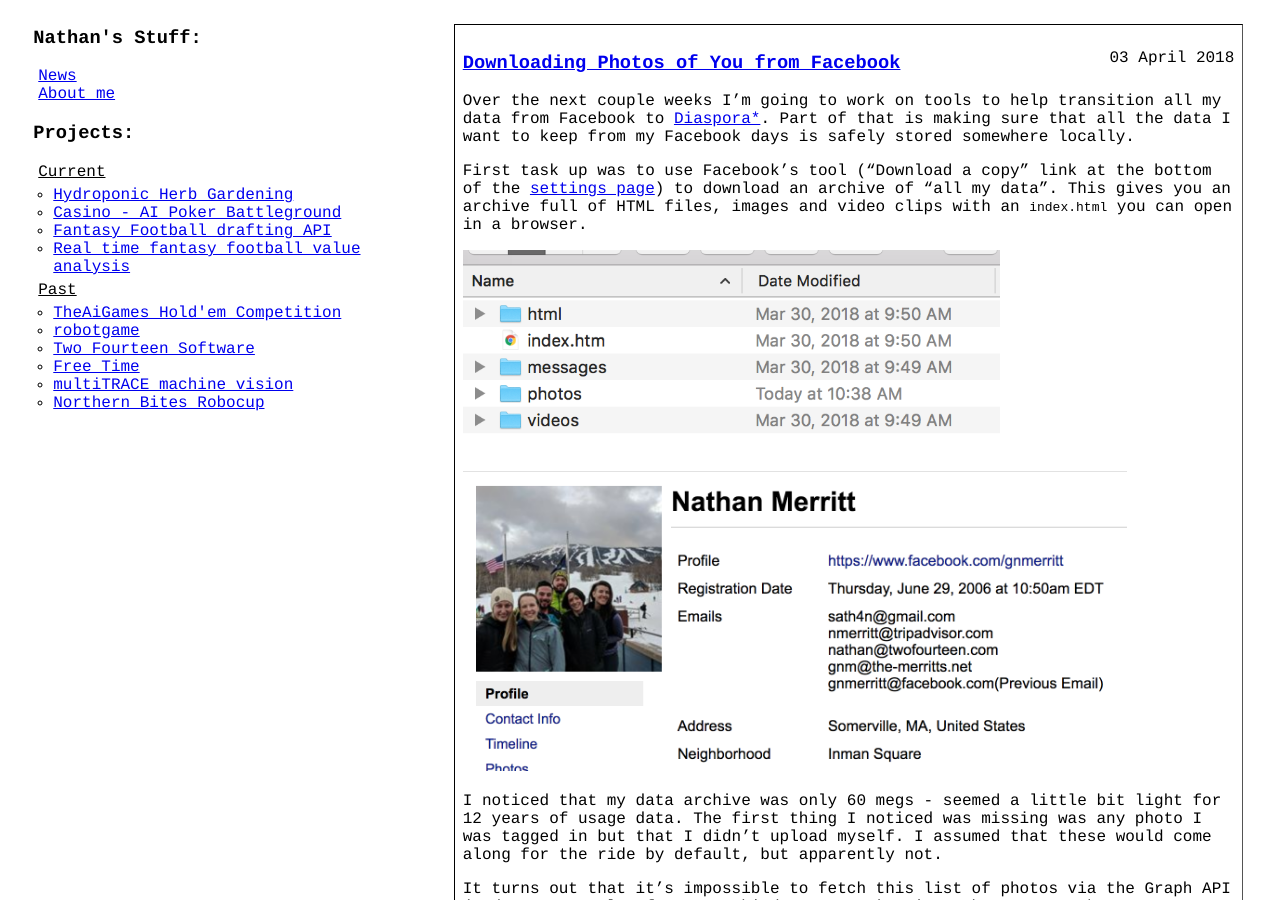
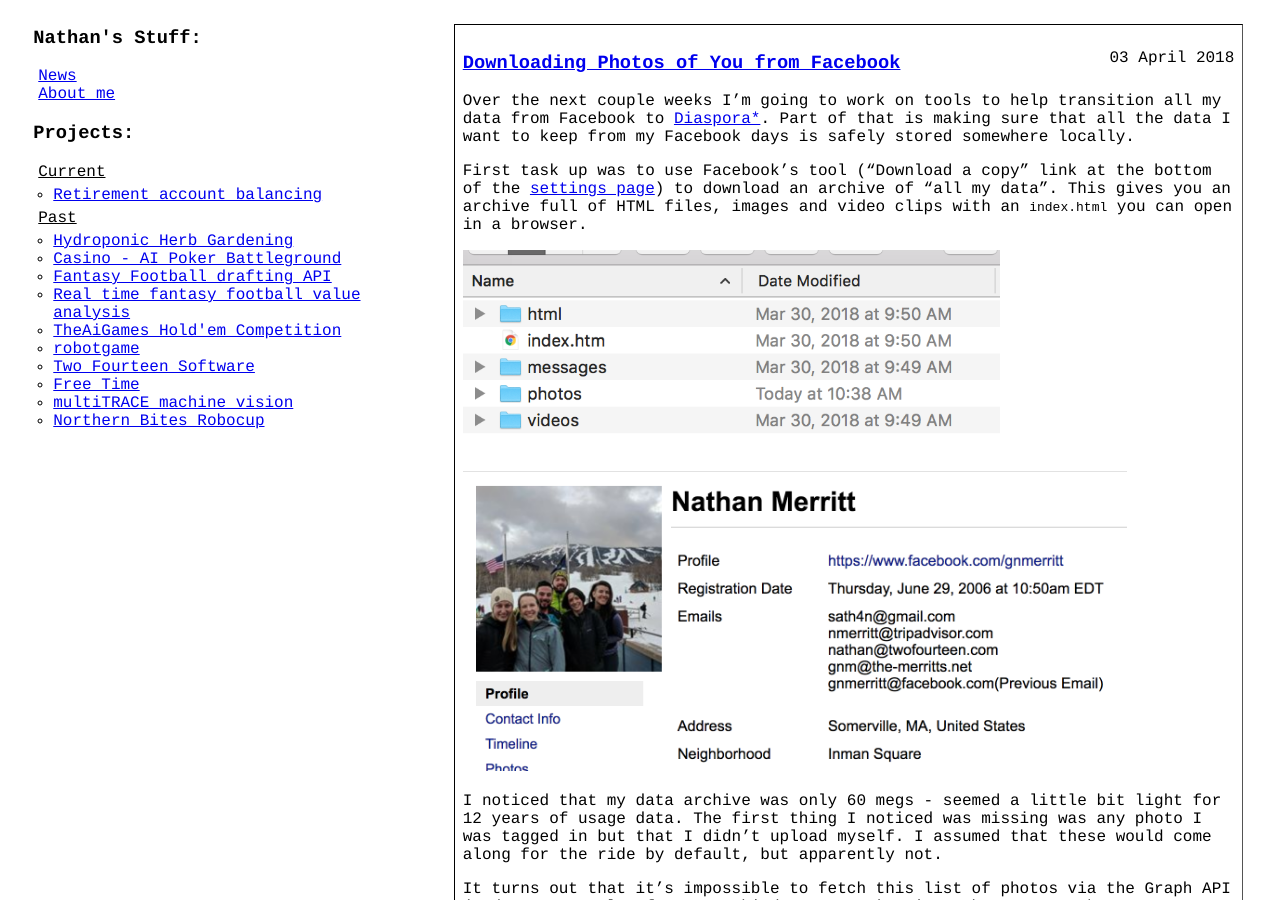
Before and after one commit to gnmerritt/gnmerritt.net, a Jekyll site: the page built from index.markdown, in a window 1280 px wide and 900 px high. Built offline with Jekyll 4.4.1, drawn with Linux system fonts in a browser that asks for light colours.

Commit message:
Update projects list

```diff
--- a/_layouts/default.html
+++ b/_layouts/default.html
@@ -26,16 +26,17 @@
    <li class="section">Current</li>
    <li class="projects">
      <ul>
-       <li><a href="/hydro/">Hydroponic Herb Gardening</a></li>
-       <li><a href="https://casino.gnmerritt.net">Casino - AI Poker Battleground</a></li>
-       <li><a href="https://draft.gnmerritt.net/">Fantasy Football drafting API</a></li>
-       <li><a href="/fantasy">Real time fantasy football value analysis</a></li>
+       <li><a href="https://github.com/gnmerritt/etf-balancer">Retirement account balancing</a></li>
      </ul>
    </li>
 
    <li class="section">Past</li>
    <li class="projects">
      <ul>
+       <li><a href="/hydro/">Hydroponic Herb Gardening</a></li>
+       <li><a href="https://casino.gnmerritt.net">Casino - AI Poker Battleground</a></li>
+       <li><a href="https://draft.gnmerritt.net/">Fantasy Football drafting API</a></li>
+       <li><a href="/fantasy">Real time fantasy football value analysis</a></li>
        <li><a href="https://github.com/gnmerritt/poker">TheAiGames Hold'em Competition</a></li>
        <li><a href="https://github.com/gnmerritt/robotgame.org">robotgame</a></li>
        <li><a href="http://twofourteen.com">Two Fourteen Software</a></li>
```
